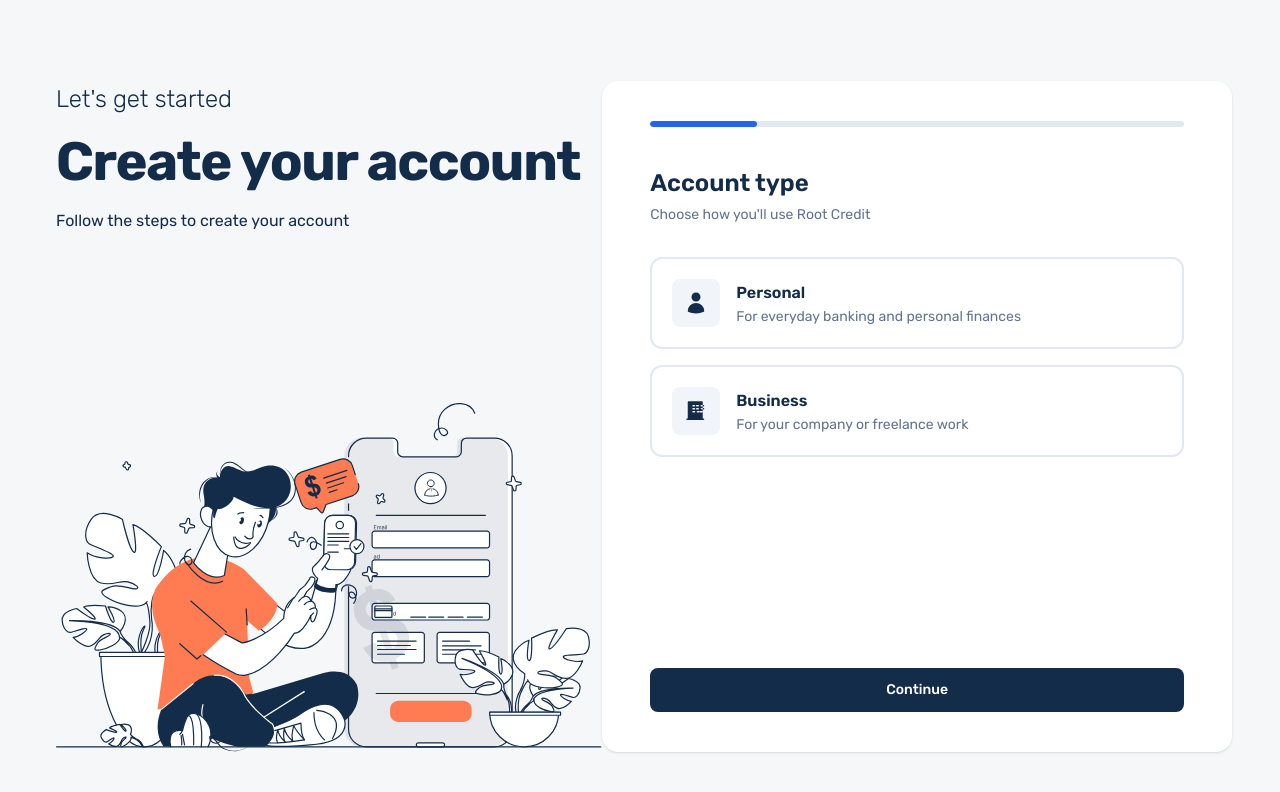
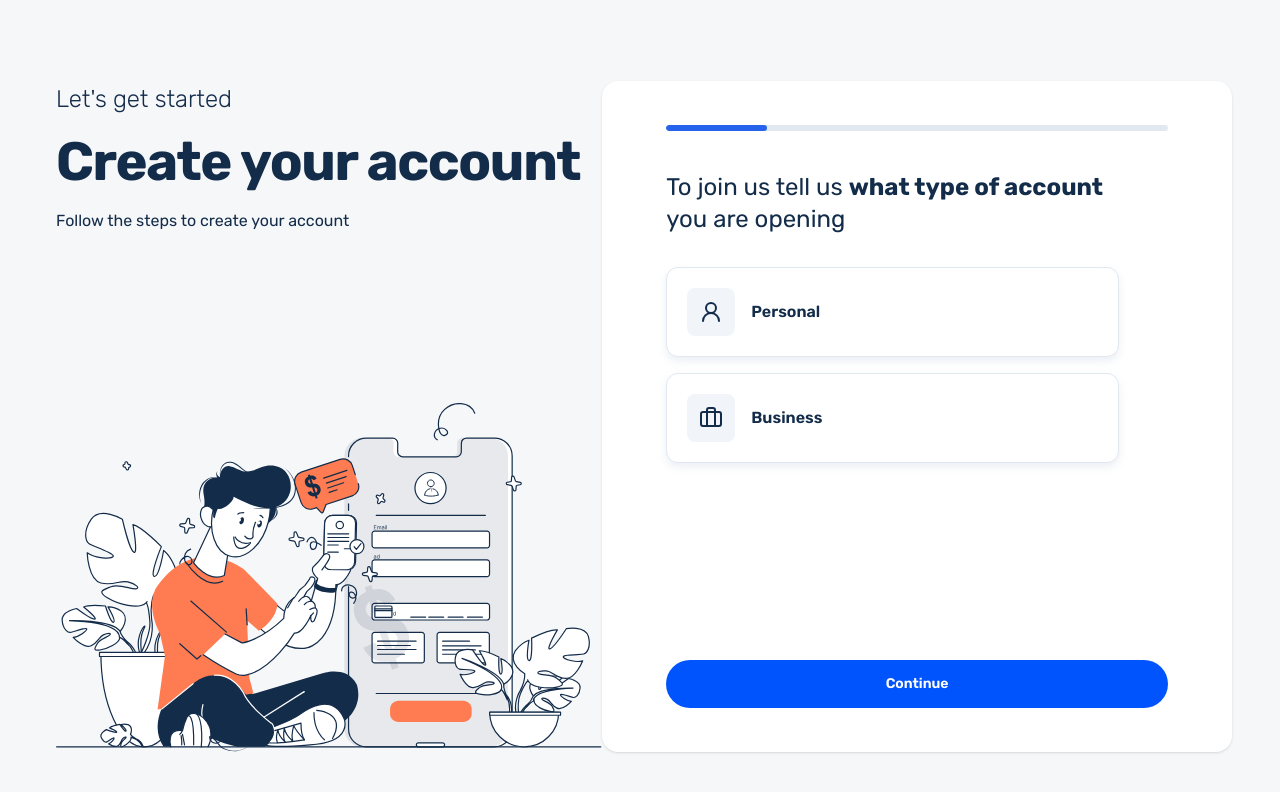
Before and after one commit to Mohak-Trivedi/root-credit-fe-assignment, a React (Vite) app: page / in a window 1280 px wide. Shown: the top 792 px of the page. Built offline with nearby package versions, Linux system fonts and the light colour scheme.

Commit message:
fix: Account Type Step and Button components styling fixes

```diff
--- a/package.json
+++ b/package.json
@@ -13,6 +13,7 @@
     "@hookform/resolvers": "^5.4.0",
     "@tailwindcss/vite": "^4.3.0",
     "framer-motion": "^12.40.0",
+    "lucide-react": "^1.17.0",
     "react": "^19.2.6",
     "react-dom": "^19.2.6",
     "react-hook-form": "^7.77.0",
--- a/src/components/common/StepFooter.tsx
+++ b/src/components/common/StepFooter.tsx
@@ -25,7 +25,7 @@ export function StepFooter({
         <Button
           type="button"
           variant="secondary"
-          className="min-w-30 shrink-0"
+          className="flex-1"
           onClick={back}
         >
           Back
--- a/src/components/common/StepShell.tsx
+++ b/src/components/common/StepShell.tsx
@@ -4,8 +4,8 @@ import type { FormEvent, ReactNode } from "react";
 import { StepFooter, type StepFooterProps } from "./StepFooter.tsx";
 
 export type StepShellProps = {
-  title: string;
-  subtitle: string;
+  title: ReactNode;
+  subtitle?: string;
   children: ReactNode;
   onSubmit: (event: FormEvent<HTMLFormElement>) => void;
 } & Pick<
@@ -35,7 +35,9 @@ export function StepShell({
     >
       <header className="mb-8">
         <h2 className="text-2xl font-semibold text-[#132C4A]">{title}</h2>
-        <p className="mt-1.5 text-sm text-slate-500">{subtitle}</p>
+        {subtitle ? (
+          <p className="mt-1.5 text-sm text-slate-500">{subtitle}</p>
+        ) : null}
       </header>
 
       <div className="flex flex-1 flex-col gap-6">{children}</div>
--- a/src/components/layout/RegistrationLayout.tsx
+++ b/src/components/layout/RegistrationLayout.tsx
@@ -14,7 +14,7 @@ export function RegistrationLayout({ children }: RegistrationLayoutProps) {
   return (
     <div className="relative h-screen w-full overflow-hidden bg-[#F6F7F9] font-rubik">
       <LeftPanel />
-      <main className="absolute top-[81px] right-12 bottom-12 flex w-[49.2%] flex-col overflow-y-auto rounded-2xl bg-white px-12 py-10 shadow-sm">
+      <main className="absolute top-[81px] right-12 bottom-12 flex w-[49.2%] flex-col overflow-y-auto rounded-2xl bg-white px-16 py-11 shadow-sm">
         <ProgressBar currentStep={stepIndex} />
         <div className="flex flex-1 flex-col pt-10">{children}</div>
       </main>
--- a/src/components/steps/AccountTypeStep.tsx
+++ b/src/components/steps/AccountTypeStep.tsx
@@ -2,7 +2,6 @@ import { zodResolver } from "@hookform/resolvers/zod";
 import type { ReactNode } from "react";
 import { Controller, useForm } from "react-hook-form";
 
-import { getStepMeta } from "../../constants/steps.ts";
 import { useRegistration } from "../../hooks/useRegistration.ts";
 import {
   accountTypeSchema,
@@ -12,65 +11,27 @@ import type { AccountType } from "../../types/registration.ts";
 import { StepShell } from "../common/StepShell.tsx";
 import { SelectableCard } from "../ui/SelectableCard.tsx";
 
-function PersonalIcon() {
-  return (
-    <svg
-      xmlns="http://www.w3.org/2000/svg"
-      viewBox="0 0 24 24"
-      fill="currentColor"
-      className="h-6 w-6"
-      aria-hidden
-    >
-      <path
-        fillRule="evenodd"
-        d="M7.5 6a4.5 4.5 0 1 1 9 0 4.5 4.5 0 0 1-9 0ZM3.751 20.105a8.25 8.25 0 0 1 16.498 0 .75.75 0 0 1-.437.695A18.683 18.683 0 0 1 12 22.5c-2.786 0-5.433-.608-7.812-1.7a.75.75 0 0 1-.437-.695Z"
-        clipRule="evenodd"
-      />
-    </svg>
-  );
-}
-
-function BusinessIcon() {
-  return (
-    <svg
-      xmlns="http://www.w3.org/2000/svg"
-      viewBox="0 0 24 24"
-      fill="currentColor"
-      className="h-6 w-6"
-      aria-hidden
-    >
-      <path
-        fillRule="evenodd"
-        d="M4.5 2.25a.75.75 0 0 0-.75.75v16.5h-.75a.75.75 0 0 0 0 1.5h16.5a.75.75 0 0 0 0-1.5h-.75V3a.75.75 0 0 0-.75-.75h-15ZM9 6a.75.75 0 0 0 0 1.5h1.5a.75.75 0 0 0 0-1.5H9Zm-.75 3.75A.75.75 0 0 1 9 9h1.5a.75.75 0 0 1 0 1.5H9a.75.75 0 0 1-.75-.75ZM9 12a.75.75 0 0 0 0 1.5h1.5a.75.75 0 0 0 0-1.5H9Zm3.75-6a.75.75 0 0 0 0 1.5h1.5a.75.75 0 0 0 0-1.5h-1.5Zm-.75 3.75a.75.75 0 0 1 .75-.75h1.5a.75.75 0 0 1 0 1.5h-1.5a.75.75 0 0 1-.75-.75ZM13.5 12a.75.75 0 0 0 0 1.5h1.5a.75.75 0 0 0 0-1.5h-1.5Zm3.75-6a.75.75 0 0 0 0 1.5H19.5a.75.75 0 0 0 0-1.5h-1.5Zm-.75 3.75a.75.75 0 0 1 .75-.75H19.5a.75.75 0 0 1 0 1.5h-1.5a.75.75 0 0 1-.75-.75ZM16.5 12a.75.75 0 0 0 0 1.5h1.5a.75.75 0 0 0 0-1.5h-1.5Z"
-        clipRule="evenodd"
-      />
-    </svg>
-  );
-}
+import { UserRound, Briefcase } from "lucide-react";
 
 const ACCOUNT_OPTIONS: {
   value: AccountType;
   title: string;
-  description: string;
   icon: ReactNode;
 }[] = [
   {
     value: "personal",
     title: "Personal",
-    description: "For everyday banking and personal finances",
-    icon: <PersonalIcon />,
+    icon: <UserRound />,
   },
   {
     value: "business",
     title: "Business",
-    description: "For your company or freelance work",
-    icon: <BusinessIcon />,
+    icon: <Briefcase />,
   },
 ];
 
 export function AccountTypeStep() {
   const { data, setData, next } = useRegistration();
-  const { title, subtitle } = getStepMeta("accountType");
 
   const {
     control,
@@ -89,12 +50,24 @@ export function AccountTypeStep() {
   });
 
   return (
-    <StepShell title={title} subtitle={subtitle} onSubmit={onSubmit}>
+    <StepShell
+      title={
+        <span className="block w-[453px] max-w-full font-normal">
+          To join us tell us{" "}
+          <span className="font-bold">what type of account</span> you are opening
+        </span>
+      }
+      onSubmit={onSubmit}
+    >
       <Controller
         name="accountType"
         control={control}
         render={({ field }) => (
-          <div className="flex flex-col gap-4" role="radiogroup" aria-label="Account type">
+          <div
+            className="flex w-[453px] max-w-full flex-col gap-4"
+            role="radiogroup"
+            aria-label="Account type"
+          >
             {ACCOUNT_OPTIONS.map((option) => (
               <SelectableCard
                 key={option.value}
@@ -103,7 +76,6 @@ export function AccountTypeStep() {
                 selected={field.value === option.value}
                 onSelect={(value) => field.onChange(value as AccountType)}
                 title={option.title}
-                description={option.description}
                 icon={option.icon}
               />
             ))}
--- a/src/components/ui/Button.tsx
+++ b/src/components/ui/Button.tsx
@@ -9,9 +9,9 @@ export type ButtonProps = ButtonHTMLAttributes<HTMLButtonElement> & {
 
 const variantClasses: Record<ButtonVariant, string> = {
   primary:
-    "bg-[#132C4A] text-white hover:bg-[#1a3d66] focus-visible:ring-[#132C4A]/40 disabled:bg-slate-300 disabled:text-slate-500",
+    "bg-[#0054FD] text-white hover:bg-[#0047D6] focus-visible:ring-[#0054FD]/40 disabled:bg-slate-300 disabled:text-slate-500",
   secondary:
-    "border border-[#132C4A] bg-white text-[#132C4A] hover:bg-slate-50 focus-visible:ring-[#132C4A]/25 disabled:border-slate-200 disabled:text-slate-400",
+    "border border-slate-200 bg-white text-[#0054FD] hover:bg-slate-50 focus-visible:ring-[#0054FD]/25 disabled:border-slate-200 disabled:text-slate-400",
 };
 
 export function Button({
@@ -26,7 +26,7 @@ export function Button({
     <button
       type={type}
       className={[
-        "inline-flex items-center justify-center rounded-lg px-6 py-3 text-sm font-medium transition-colors focus-visible:outline-none focus-visible:ring-2 focus-visible:ring-offset-2 disabled:cursor-not-allowed",
+        "inline-flex items-center justify-center rounded-full px-6 py-3.5 text-sm font-semibold transition-colors focus-visible:outline-none focus-visible:ring-2 focus-visible:ring-offset-2 disabled:cursor-not-allowed",
         variantClasses[variant],
         fullWidth ? "w-full" : "",
         className,
--- a/src/components/ui/SelectableCard.tsx
+++ b/src/components/ui/SelectableCard.tsx
@@ -6,13 +6,12 @@ export type SelectableCardProps = {
   selected: boolean;
   onSelect: (value: string) => void;
   title: string;
-  description?: string;
   icon: ReactNode;
 };
 
 function CheckIcon() {
   return (
-    <span className="flex h-6 w-6 items-center justify-center rounded-full bg-[#FF7C52] text-white">
+    <span className="flex h-7 w-7 items-center justify-center rounded-full bg-[#0054FD] text-white">
       <svg
         xmlns="http://www.w3.org/2000/svg"
         viewBox="0 0 16 16"
@@ -36,15 +35,14 @@ export function SelectableCard({
   selected,
   onSelect,
   title,
-  description,
   icon,
 }: SelectableCardProps) {
   return (
     <label
       className={[
-        "relative flex cursor-pointer items-start gap-4 rounded-xl border-2 bg-white p-5 transition-colors",
+        "relative flex cursor-pointer items-center gap-4 rounded-xl border bg-white p-5 transition-colors [box-shadow:0px_4px_8px_rgba(188,203,219,0.3)]",
         selected
-          ? "border-[#2563eb] shadow-sm"
+          ? "border-[#0054FD]"
           : "border-slate-200 hover:border-slate-300",
       ].join(" ")}
     >
@@ -59,20 +57,26 @@ export function SelectableCard({
       <span
         className={[
           "flex h-12 w-12 shrink-0 items-center justify-center rounded-lg",
-          selected ? "bg-blue-50 text-[#2563eb]" : "bg-slate-100 text-[#132C4A]",
+          selected
+            ? "bg-blue-50 text-[#0054FD]"
+            : "bg-slate-100 text-[#132C4A]",
         ].join(" ")}
         aria-hidden
       >
         {icon}
       </span>
-      <span className="flex min-w-0 flex-1 flex-col gap-0.5 pt-0.5">
-        <span className="text-base font-semibold text-[#132C4A]">{title}</span>
-        {description ? (
-          <span className="text-sm text-slate-500">{description}</span>
-        ) : null}
+      <span className="flex min-w-0 flex-1">
+        <span
+          className={[
+            "text-base font-semibold",
+            selected ? "text-[#0054FD]" : "text-[#132C4A]",
+          ].join(" ")}
+        >
+          {title}
+        </span>
       </span>
       {selected ? (
-        <span className="absolute right-4 top-4">
+        <span className="absolute right-4 top-1/2 -translate-y-1/2">
           <CheckIcon />
         </span>
       ) : null}
```
Also changed, not shown: 1 other file (tests, documents, lock files or other folders).
